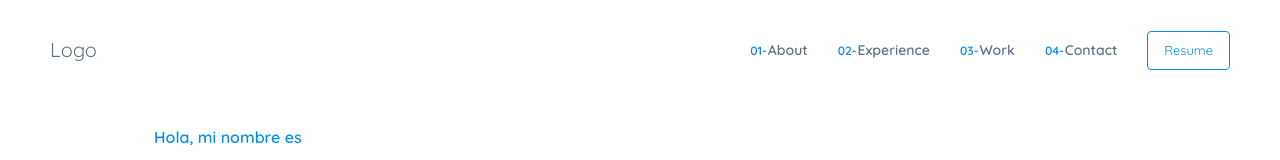
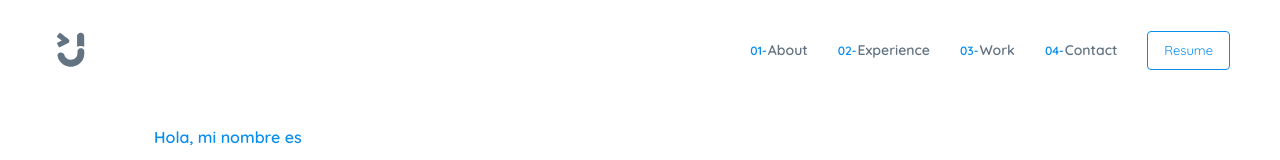
Before and after one commit to Jhonii10/web-site-10, a React (Create React App) app: page / in a window 1280 px wide. Shown: the top 160 px of the page. Built offline with nearby package versions, Linux system fonts and the light colour scheme; a web font is replaced by a local one.

Commit message:
new componet, logo.js in nav

```diff
--- a/src/components/icons/logo.js
+++ b/src/components/icons/logo.js
@@ -1,25 +1,35 @@
 import React from 'react';
 
-const IconLogo = () => (
-  <svg id="logo" xmlns="http://www.w3.org/2000/svg" role="img" viewBox="0 0 84 96">
-    <title>Logo</title>
-    <g transform="translate(-8.000000, -2.000000)">
-      <g transform="translate(11.000000, 5.000000)">
-        <path
-          d="M45.691667,45.15 C48.591667,46.1 50.691667,48.95 50.691667,52.2 C50.691667,57.95 46.691667,61 40.291667,61 L28.541667,61 L28.541667,30.3 L39.291667,30.3 C45.691667,30.3 49.691667,33.15 49.691667,38.65 C49.691667,41.95 47.941667,44.35 45.691667,45.15 Z M33.591667,43.2 L39.241667,43.2 C42.791667,43.2 44.691667,41.85 44.691667,38.95 C44.691667,36.05 42.791667,34.8 39.241667,34.8 L33.591667,34.8 L33.591667,43.2 Z M33.591667,47.5 L33.591667,56.5 L40.191667,56.5 C43.691667,56.5 45.591667,54.75 45.591667,52 C45.591667,49.2 43.691667,47.5 40.191667,47.5 L33.591667,47.5 Z"
-          fill="currentColor"
+const IconLogo = ({clase}) => (
+  <svg
+  id={clase}
+  xmlns="http://www.w3.org/2000/svg"
+  version={1.0}
+  width={48}
+  height={48}
+  viewBox="0 0 494.000000 505.000000"
+  preserveAspectRatio="xMidYMid meet"
+>
+
+  <g
+    transform="translate(0.000000,505.000000) scale(0.100000,-0.100000)"
+  >
+    <path
+        d="M1077 4558 c-86 -102 -307 -412 -307 -432 0 -8 10 -20 21 -27 49 -26 564 -420 564 -432 0 -6 -129 -77 -287 -157 -158 -80 -290 -148 -293 -152 -9 -8 253 -538 265 -538 5 0 85 37 177 81 93 45 240 116 328 159 510 246 592 289 634 330 92 89 121 229 71 335 -29 60 -109 142 -205 210 -38 27 -194 141 -345 254 -151 113 -285 213 -296 221 -12 8 -50 35 -84 60 -123 89 -185 130 -196 130 -6 0 -27 -19 -47 -42z"
+        fill="currentColor"
+    />
+    <path
+        d="M3500 4584 c-100 -27 -182 -98 -256 -224 l-44 -75 0 -683 c0 -648 1 -684 18 -677 151 64 324 101 427 91 147 -13 292 -48 374 -90 16 -9 32 -16 36 -16 3 0 5 291 5 648 0 717 -2 740 -62 840 -98 162 -302 238 -498 186z"
+        fill="currentColor"
         />
-        <polygon
-          id="Shape"
-          stroke="currentColor"
-          strokeWidth="5"
-          strokeLinecap="round"
-          strokeLinejoin="round"
-          points="39 0 0 22 0 67 39 90 78 68 78 23"
+    <path
+        d="M3545 2721 c-98 -26 -200 -113 -264 -225 l-31 -56 0 -168 c0 -250 -14 -334 -84 -493 -28 -66 -131 -184 -215 -247 -168 -127 -331 -178 -536 -168 -125 5 -178 16 -283 59 -148 61 -319 208 -385 334 -19 37 -50 112 -67 167 -37 114 -75 163 -173 223 -73 44 -147 63 -247 63 -141 -1 -240 -40 -336 -135 -83 -83 -91 -116 -69 -261 47 -298 228 -634 466 -860 213 -205 503 -345 834 -406 170 -31 432 -31 597 0 407 77 761 287 989 589 173 229 265 437 309 703 19 108 21 156 18 355 -4 214 -5 234 -28 290 -31 80 -116 165 -206 207 -58 27 -80 32 -163 34 -53 2 -109 0 -126 -5z"
+        fill="currentColor"
         />
-      </g>
-    </g>
-  </svg>
+
+  </g>
+
+</svg>
 );
 
 export default IconLogo;
--- a/src/components/nav.js
+++ b/src/components/nav.js
@@ -1,11 +1,12 @@
 import React, { useEffect, useState } from 'react';
 import { navLinks } from '../config/config';
-import styled, { css } from 'styled-components';
+import styled, { css, keyframes } from 'styled-components';
 import { usePrefersReducedMotion, useScrollDirection } from '../hooks';
 import { Link } from 'react-router-dom';
 import { CSSTransition, TransitionGroup } from 'react-transition-group';
 import { loaderDelay } from '../utils';
 import Menu from './menu';
+import { IconLogo } from './icons';
 
 const StyledHeader = styled.header`
   ${({ theme }) => theme.mixins.flexBetween};
@@ -51,6 +52,16 @@ const StyledHeader = styled.header`
   }
 `;
 
+const fadeIn = keyframes`
+  from {
+    opacity: 0;
+    transform: translateY(-20px);
+  }
+  to {
+    opacity: 1;
+    transform: translateY(0);
+  }
+`;
 
 const StyledNav = styled.nav`
   ${({ theme }) => theme.mixins.flexBetween};
@@ -80,10 +91,17 @@ const StyledNav = styled.nav`
         fill: none;
         transition: var(--transition);
         user-select: none;
-      }
+        opacity: 0;
+        transform: translateY(20px);
+        animation: ${fadeIn} 1s ease-in-out forwards;
+         }
     }
   }
+
+
 `;
+
+
 
 const StyledLinks = styled.div`
   display: flex;
@@ -125,7 +143,10 @@ const StyledLinks = styled.div`
     margin-left: 15px;
     font-size: var(--fz-xs);
   }
+
+
 `;
+
 
 
 
@@ -161,6 +182,20 @@ const Nav = ({isHome}) => {
     const fadeClass = isHome ? 'fade' : '';
     const fadeDownClass = isHome ? 'fadedown' : '';
 
+    const Logo = (
+      <div className="logo" tabIndex="-1">
+        {isHome ? (
+          <a href="/" aria-label="home">
+            <IconLogo clase={'logo'} />
+          </a>
+        ) : (
+          <Link to="/" aria-label="home">
+            <IconLogo clase={'logo'}/>
+          </Link>
+        )}
+      </div>
+    );
+
     const ResumeLink = (
         <a className="resume-button" href="/resume.pdf" target="_blank" rel="noopener noreferrer">
           Resume
@@ -175,8 +210,7 @@ const Nav = ({isHome}) => {
 
                 prefersReducedMotion ? (
                     <>
-                    {'logo'}
-                    {}
+                    {Logo}
                     <StyledLinks>
                         <ol>
                             {
@@ -195,7 +229,7 @@ const Nav = ({isHome}) => {
             <TransitionGroup component={null}>
               {isMounted && (
                 <CSSTransition classNames={fadeClass} timeout={timeout}>
-                  <div>Logo</div>
+                  <>{Logo}</>
                 </CSSTransition>
               )}
             </TransitionGroup>
--- a/src/styles/GlobalStyle.js
+++ b/src/styles/GlobalStyle.js
@@ -382,9 +382,16 @@ const GlobalStyle = createGlobalStyle`
     }
   }
 
+
+
   #logo {
-    color: var(--green);
+    color:var(--lightest-slate);
+    &:focus,
+    &:hover{
+      color:var(--green);
+    }
   }
+
 
   .overline {
     color: var(--green);
@@ -443,6 +450,8 @@ const GlobalStyle = createGlobalStyle`
   ${TransitionStyles};
 
   ${PrismStyles};
+
+
 `;
 
 export default GlobalStyle;
```
Also changed, not shown: src/components/loader.js (added, +11 -0 lines).
